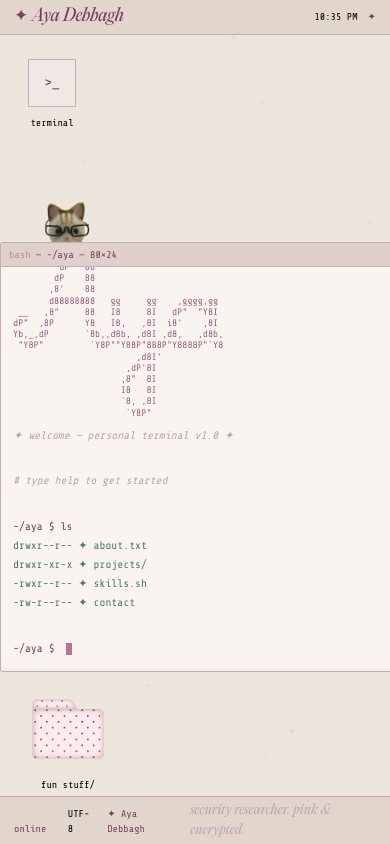
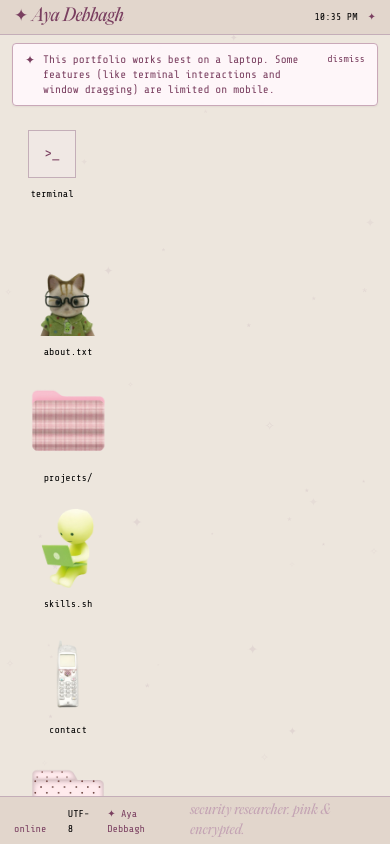
Before and after one commit to ayadebbagh/AyaDebbaghWebsite, a React (Create React App) app: page / in a window 390 px wide. Built offline with nearby package versions, Linux system fonts and the light colour scheme.

Commit message:
Fix: Mobile website

```diff
--- a/src/App.jsx
+++ b/src/App.jsx
@@ -33,15 +33,60 @@ function useClock() {
 let winZCounter = 30;
 const TERMINAL_WIDTH = 620;
 const TERMINAL_HEIGHT = 430;
+const FOLDER_WIDTH = 520;
+const FOLDER_HEIGHT = 380;
+const FILE_WIDTH = 460;
+const FILE_HEIGHT = 340;
 
-function getCenteredTerminalPos() {
+function getCenteredPos(width, height) {
   if (typeof window === 'undefined') {
     return { left: 100, top: 18 };
   }
 
   return {
-    left: Math.max(0, Math.round((window.innerWidth - TERMINAL_WIDTH) / 2)),
-    top: Math.max(0, Math.round((window.innerHeight - TERMINAL_HEIGHT) / 2)),
+    left: Math.max(0, Math.round((window.innerWidth - width) / 2)),
+    top: Math.max(0, Math.round((window.innerHeight - height) / 2)),
+  };
+}
+
+function getCenteredTerminalPos() {
+  return getCenteredPos(TERMINAL_WIDTH, TERMINAL_HEIGHT);
+}
+
+function isMobileViewport() {
+  if (typeof window === 'undefined') return false;
+
+  const coarsePointer = window.matchMedia('(hover: none) and (pointer: coarse)').matches;
+  return window.innerWidth <= 900 || coarsePointer;
+}
+
+function getWindowSize(type, isMobile) {
+  if (!isMobile || typeof window === 'undefined') {
+    if (type === 'terminal') return { width: TERMINAL_WIDTH, height: TERMINAL_HEIGHT };
+    if (type === 'folder') return { width: FOLDER_WIDTH, height: FOLDER_HEIGHT };
+    return { width: FILE_WIDTH, height: FILE_HEIGHT };
+  }
+
+  const vw = window.innerWidth;
+  const vh = window.innerHeight;
+
+  if (type === 'terminal') {
+    return {
+      width: Math.min(560, Math.max(300, vw - 20)),
+      height: Math.min(520, Math.max(250, vh - 140)),
+    };
+  }
+
+  if (type === 'folder') {
+    return {
+      width: Math.min(500, Math.max(280, vw - 20)),
+      height: Math.min(500, Math.max(260, vh - 130)),
+    };
+  }
+
+  return {
+    width: Math.min(460, Math.max(270, vw - 20)),
+    height: Math.min(460, Math.max(240, vh - 130)),
   };
 }
 
@@ -62,17 +107,33 @@ const FUN_STUFF_ITEMS = [
 export default function App() {
   const clock     = useClock();
   const canvasRef = useRef(null);
+  const [isMobile, setIsMobile] = useState(() => isMobileViewport());
+  const [showMobileNotice, setShowMobileNotice] = useState(true);
+
+  useEffect(() => {
+    const handleViewportChange = () => setIsMobile(isMobileViewport());
+    handleViewportChange();
+
+    window.addEventListener('resize', handleViewportChange);
+    return () => window.removeEventListener('resize', handleViewportChange);
+  }, []);
 
   const [windows, setWindows] = useState(() => ([
-    {
-      id: 'terminal',
-      type: 'terminal',
-      title: 'terminal',
-      pos: getCenteredTerminalPos(),
-      zIndex: 20,
-      visible: true,
-    },
+    (() => {
+      const mobileAtLoad = isMobileViewport();
+      const terminalSize = getWindowSize('terminal', mobileAtLoad);
+      return {
+        id: 'terminal',
+        type: 'terminal',
+        title: 'terminal',
+        pos: getCenteredPos(terminalSize.width, terminalSize.height),
+        zIndex: 20,
+        visible: !mobileAtLoad,
+      };
+    })(),
   ]));
+
+  const getSize = useCallback((type) => getWindowSize(type, isMobile), [isMobile]);
 
   const bringToFront = useCallback((id) => {
     winZCounter++;
@@ -87,6 +148,7 @@ export default function App() {
   const openFileWindow = useCallback((fileKey, title) => {
     winZCounter++;
     const id = `file-${fileKey}-${Date.now()}`;
+    const fileSize = getSize('file');
     setWindows(prev => [
       ...prev,
       {
@@ -94,20 +156,28 @@ export default function App() {
         type: 'file',
         fileKey,
         title: title || fileKey,
-        pos: { left: 140 + Math.random() * 80, top: 40 + Math.random() * 40 },
+        pos: isMobile
+          ? getCenteredPos(fileSize.width, fileSize.height)
+          : { left: 140 + Math.random() * 80, top: 40 + Math.random() * 40 },
         zIndex: winZCounter,
         visible: true,
       },
     ]);
-  }, []);
+  }, [getSize, isMobile]);
 
   const openProjectsFolder = useCallback(() => {
     setWindows(prev => {
       const existing = prev.find(w => w.id === 'projects-folder');
+      const folderSize = getSize('folder');
       if (existing) {
         winZCounter++;
         return prev.map(w => w.id === 'projects-folder'
-          ? { ...w, visible: true, zIndex: winZCounter }
+          ? {
+              ...w,
+              visible: true,
+              zIndex: winZCounter,
+              pos: isMobile ? getCenteredPos(folderSize.width, folderSize.height) : w.pos,
+            }
           : w
         );
       }
@@ -116,20 +186,26 @@ export default function App() {
         id: 'projects-folder',
         type: 'folder',
         title: 'projects/',
-        pos: { left: 160, top: 60 },
+        pos: isMobile ? getCenteredPos(folderSize.width, folderSize.height) : { left: 160, top: 60 },
         zIndex: winZCounter,
         visible: true,
       }];
     });
-  }, []);
+  }, [getSize, isMobile]);
 
   const openFunStuffFolder = useCallback(() => {
     setWindows(prev => {
       const existing = prev.find(w => w.id === 'fun-stuff-folder');
+      const folderSize = getSize('folder');
       if (existing) {
         winZCounter++;
         return prev.map(w => w.id === 'fun-stuff-folder'
-          ? { ...w, visible: true, zIndex: winZCounter }
+          ? {
+              ...w,
+              visible: true,
+              zIndex: winZCounter,
+              pos: isMobile ? getCenteredPos(folderSize.width, folderSize.height) : w.pos,
+            }
           : w
         );
       }
@@ -139,22 +215,28 @@ export default function App() {
         type: 'folder',
         folderKey: 'fun-stuff',
         title: 'fun stuff/',
-        pos: { left: 230, top: 90 },
+        pos: isMobile ? getCenteredPos(folderSize.width, folderSize.height) : { left: 230, top: 90 },
         zIndex: winZCounter,
         visible: true,
       }];
     });
-  }, []);
+  }, [getSize, isMobile]);
 
   const openTerminal = useCallback(() => {
     setWindows(prev => {
       winZCounter++;
+      const terminalSize = getSize('terminal');
       return prev.map(w => w.id === 'terminal'
-        ? { ...w, visible: true, zIndex: winZCounter }
+        ? {
+            ...w,
+            visible: true,
+            zIndex: winZCounter,
+            pos: isMobile ? getCenteredPos(terminalSize.width, terminalSize.height) : w.pos,
+          }
         : w
       );
     });
-  }, []);
+  }, [getSize, isMobile]);
 
   const stars = useRef(
     Array.from({ length: 40 }, (_, i) => ({
@@ -166,6 +248,10 @@ export default function App() {
       sz:   7 + Math.random() * 7,
     }))
   ).current;
+
+  const terminalSize = getSize('terminal');
+  const folderSize = getSize('folder');
+  const fileSize = getSize('file');
 
   return (
     <div className="w-screen h-screen bg-desktop font-mono overflow-hidden relative flex flex-col">
@@ -187,6 +273,25 @@ export default function App() {
         </div>
       </div>
 
+      {isMobile && showMobileNotice && (
+        <div className="relative z-50 px-3 pt-2 pointer-events-none">
+          <div className="mx-auto max-w-[560px] rounded border border-[#c9a8b8] bg-[#fff7fb]/95 text-[#7a3f60] px-3 py-2 text-[11px] leading-snug flex items-start gap-2 pointer-events-auto shadow-sm">
+            <span className="text-[12px]">✦</span>
+            <p className="flex-1">
+              This portfolio works best on a laptop. Some features (like terminal interactions and window dragging) are limited on mobile.
+            </p>
+            <button
+              type="button"
+              aria-label="Dismiss mobile notice"
+              onClick={() => setShowMobileNotice(false)}
+              className="text-[10px] text-pink hover:text-[#9d557b]"
+            >
+              dismiss
+            </button>
+          </div>
+        </div>
+      )}
+
       <div ref={canvasRef} className="relative flex-1 overflow-hidden z-10">
 
         <DeskIcon id="di-term"     label="terminal"  glyphText=">_"      style={{ left: 16, top: 12  }} canvasRef={canvasRef} onClick={openTerminal} />
@@ -205,7 +310,7 @@ export default function App() {
                 title={<><span className="text-[#b09090]">bash</span> — ~/aya — 80×24</>}
                 visible={w.visible} onClose={() => closeWindow(w.id)}
                 onFocus={() => bringToFront(w.id)}
-                initialPos={w.pos} zIndex={w.zIndex} width={620} height={430}>
+                initialPos={w.pos} zIndex={w.zIndex} width={terminalSize.width} height={terminalSize.height}>
                 <Terminal onOpenFile={(key, title) => openFileWindow(key, title)} />
               </Window>
             );
@@ -217,7 +322,7 @@ export default function App() {
               <Window key={w.id} id={w.id} title={isFunStuff ? 'fun stuff/' : 'projects/'}
                 visible={w.visible} onClose={() => closeWindow(w.id)}
                 onFocus={() => bringToFront(w.id)}
-                initialPos={w.pos} zIndex={w.zIndex} width={520} height={380}>
+                initialPos={w.pos} zIndex={w.zIndex} width={folderSize.width} height={folderSize.height}>
                 <FolderViewer
                   title={isFunStuff ? 'fun stuff/' : 'projects/'}
                   imgSrc={isFunStuff ? folder2Img : projectsImg}
@@ -234,7 +339,7 @@ export default function App() {
               <Window key={w.id} id={w.id} title={w.title}
                 visible={w.visible} onClose={() => closeWindow(w.id)}
                 onFocus={() => bringToFront(w.id)}
-                initialPos={w.pos} zIndex={w.zIndex} width={460} height={340}>
+                initialPos={w.pos} zIndex={w.zIndex} width={fileSize.width} height={fileSize.height}>
                 <FileViewer fileKey={w.fileKey} />
               </Window>
             );
```
Also changed, not shown: src/data.js (+20 -9 lines).
